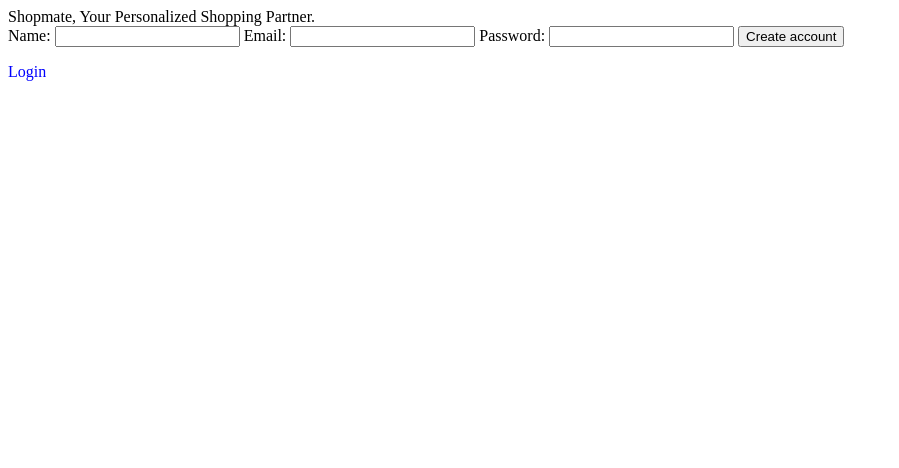
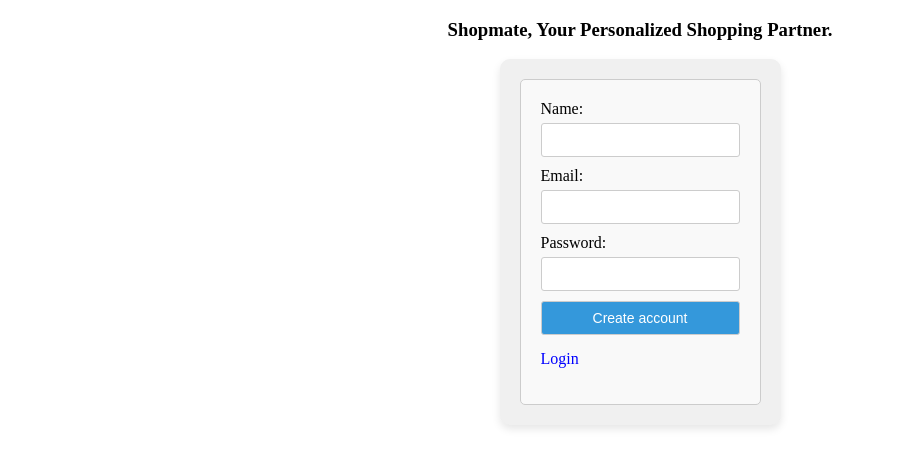
Before and after one commit to nyarikikaruma/shopmate, a plain HTML site: page authentication/register.html in a window 1280 px wide. Shown: the whole page, without its empty margins (0-899 px from the left). Drawn offline with Linux system fonts and the light colour scheme.

```diff
--- a/authentication/register.html
+++ b/authentication/register.html
@@ -4,18 +4,79 @@
     <meta charset="UTF-8">
     <meta name="viewport" content="width=device-width, initial-scale=1.0">
     <title>Shopmate</title>
+    <style>
+        .container{
+            display: flex;
+            justify-content: center;
+            align-items: center;
+            /* height: 100vh; */
+        }
+        .register-form{
+            border-radius: 10px; /* Adjust the radius as needed */
+            background-color: #f0f0f0;
+            padding: 20px;
+            box-shadow: 0 4px 8px rgba(0, 0, 0, 0.1)
+        }
+        .nav-bar{
+            display: flex;
+            /* align-items: center; */
+            justify-content: center;
+        }
+        /* Style for the form */
+        .form {
+            display: flex;
+            flex-direction: column;
+            max-width: 300px; /* Adjust the width as needed */
+            margin: 0 auto;
+            padding: 20px;
+            border: 1px solid #ccc;
+            border-radius: 5px;
+            background-color: #f9f9f9;
+        }
+
+        /* Style for labels */
+        label {
+            margin-bottom: 5px;
+        }
+
+        /* Style for inputs */
+        input[type="email"],
+        input[type="password"],
+        input[name="name"],
+        button {
+            padding: 8px;
+            margin-bottom: 10px;
+            border-radius: 3px;
+            border: 1px solid #ccc;
+            font-size: 14px;
+        }
+
+        /* Style for the Login button */
+        #create {
+            background-color: #3498db;
+            color: white;
+            cursor: pointer;
+        }
+
+        /* Style for the Register link */
+        #login_link {
+            margin-top: 5px;
+        }
+
+    </style>
 </head>
 <body>
     <script type="module" src="register.js">
 
       </script>
-    <div>
+    <h3 class="nav-bar">
         Shopmate, Your Personalized Shopping Partner.
-    </div>
+    </h3>
+    <div class="container">
         <div class="register-form">
-        <form>
+            <form class="form">
                 <label for="name">Name: </label>
-            <input type="text">
+                <input name="name" type="text">
                 <label for="email">Email: </label>
                 <input id="email" type="email">
                 <label for="password">Password: </label>
@@ -25,5 +86,6 @@
 
             </form>
         </div>
+    </div>
 </body>
 </html>
```
Also changed, not shown: authentication/login.html (+65 -3 lines), body/index.html (+23 -6 lines), body/index.js (+18 -1 lines). Lines whose indentation alone changed are shown as unchanged.
